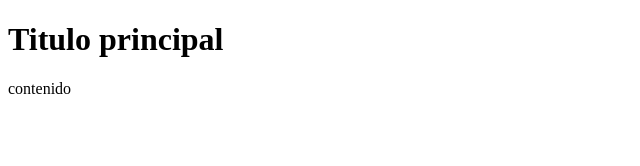
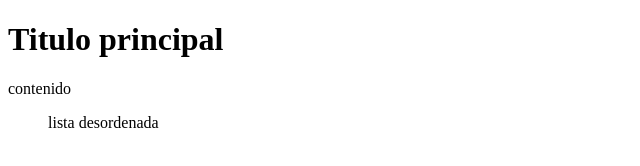
Before and after one commit to jose-grande/practicando2, a plain HTML site: page index.html in a window 1280 px wide. Shown: the whole page, without its empty margins (0-640 px from the left). Drawn offline with Linux system fonts and the light colour scheme.

Commit message:
Commit main

```diff
--- a/index.html
+++ b/index.html
@@ -8,5 +8,10 @@
   <body>
     <h1>Titulo principal</h1>
     <p>contenido</p>
+    <main>
+      <ul>
+        lista desordenada
+      </ul>
+    </main>
   </body>
 </html>
```
